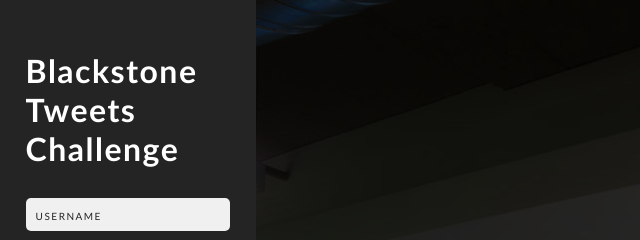
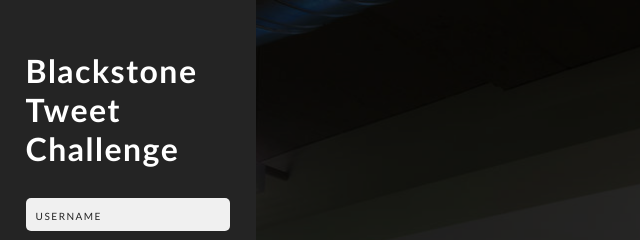
Before and after one commit to utajaraj/blackstone, a website: page login.html in a window 1280 px wide. Shown: the top 240 px of the page, 0-640 px from the left. Drawn offline with Linux system fonts and the light colour scheme.

Commit message:
fixed yml

```diff
--- a/login.html
+++ b/login.html
@@ -144,7 +144,7 @@
 <div class="content">
     <div class="form">
         <div class="inputContainer">
-            <h1 style="color:white">Blackstone Tweets Challenge</h1>
+            <h1 style="color:white">Blackstone Tweet Challenge</h1>
         </div>
         <div class="inputContainer hidden" id="feedback">
         </div>
```
